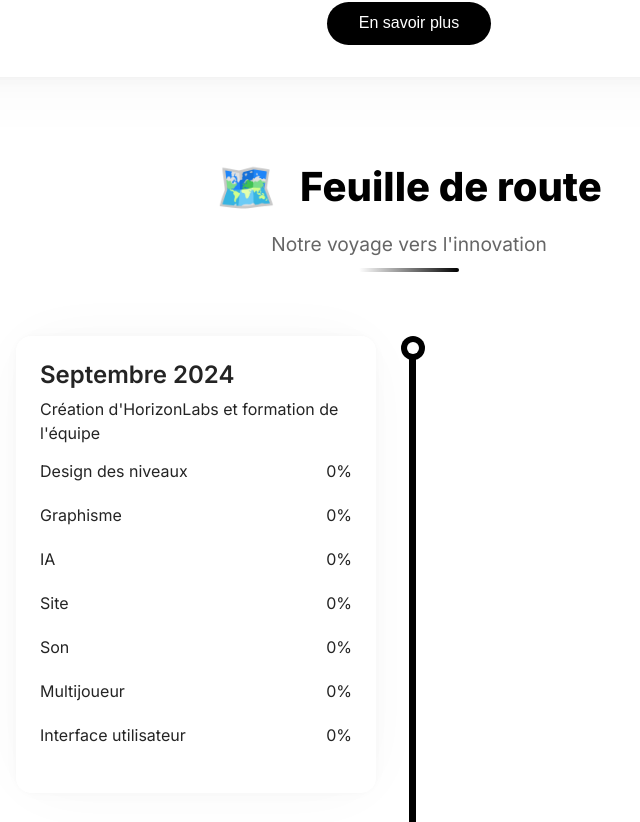
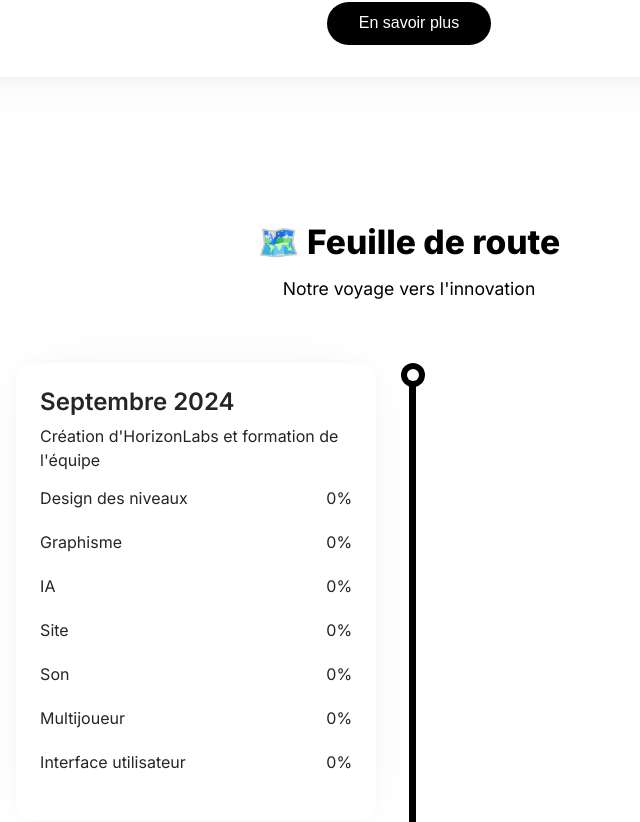
Before and after one commit to Antoineview/HorizonWeb, a Next.js app: page / in a window 1280 px wide. Shown: the part 5518-6340 px from the top of the page, without its empty margins (231-871 px from the left). Built offline with nearby package versions, Linux system fonts and the light colour scheme.

Commit message:
Retour en arrière des points de la frise du site pour cause de problème. Les erreurs des points seront fix dans un autre commit.

```diff
--- a/src/app/Sections/timeline.js
+++ b/src/app/Sections/timeline.js
@@ -1,3 +1,5 @@
+"use client";
+
 import React, { useRef } from "react";
 
 import {
@@ -94,9 +96,7 @@
   return (
     <div className="timeline-container" ref={containerRef}>
       <header className="timeline-header">
-      <h1 className="timeline-title">
-  <span className="timeline-emoji">🗺️</span> Feuille de route
-</h1>
+        <h1 className="timeline-title">🗺️ Feuille de route</h1>
         <p className="timeline-subtitle">
           Notre voyage vers l&apos;innovation
         </p>
@@ -115,7 +115,7 @@
 
 const TimelineItem = ({ data, index }) => {
   const itemRef = useRef(null);
-  const isInView = useInView(itemRef, { amount: 0.5 });
+  const isInView = useInView(itemRef, { once: true, amount: 0.5 });
 
   const springConfig = { stiffness: 100, damping: 30, restDelta: 0.001 };
 
@@ -162,7 +162,7 @@
               <motion.div
                 className="timeline-progress-value"
                 initial={{ width: 0 }}
-                animate={isInView ? { scale: 1 } : { scale: 0 }}
+                animate={isInView ? { width: `${value}%` } : { width: 0 }}
                 transition={{ duration: 1, delay: 0.2 }}
               />
             </div>
@@ -173,7 +173,7 @@
         className="timeline-dot"
         initial={{ scale: 0 }}
         animate={isInView ? { scale: 1 } : { scale: 0 }}
-        transition={{ duration: 0.5, delay: 1.2 }}
+        transition={{ duration: 0.4, delay: 0.4 }}
       />
     </div>
   );
--- a/src/app/Styles/timeline.css
+++ b/src/app/Styles/timeline.css
@@ -23,39 +23,22 @@
 /* Header */
 .timeline-header {
     text-align: center;
-    margin-bottom: 4rem;
-    position: relative;
-    padding-bottom: 1rem;
-  }
-
-  .timeline-header::after {
-    content: "";
-    position: absolute;
-    bottom: 0;
-    left: 50%;
-    transform: translateX(-50%);
-    width: 100px;
-    height: 4px;
-    background: linear-gradient(90deg, #ffffff, #000000);
-    border-radius: 2px;
-  }
+    padding: 4rem 0;
+    border-bottom: 2px solid electricblue;
+}
 
 .timeline-title {
-    font-size: 2.5rem;
+    font-size: 2.1rem;
     font-weight: 800;
     color: black;
     margin-bottom: 1rem;
-    display: flex;
-    align-items: center;
-    justify-content: center;
-    gap: 1rem;
-  }
+}
 
-  .timeline-subtitle {
-    font-size: 1.2rem;
+.timeline-subtitle {
+    font-size: 1.1rem;
     font-weight: 400;
-    color: #666;
-  }
+    color: electricblue;
+}
 
 /* Timeline */
 .timeline {
@@ -79,13 +62,6 @@
     margin-bottom: 6rem;
     position: relative;
 }
-
-.timeline-emoji {
-    font-size: 3rem;
-    display: inline-block;
-    vertical-align: middle;
-    margin-right: 0.5rem;
-  }
 
 .timeline-item-content {
     width: 45%;
@@ -166,6 +142,7 @@
     border-radius: 50%;
     transform: translate(-50%, -50%);
 }
+
 
 
 
```
